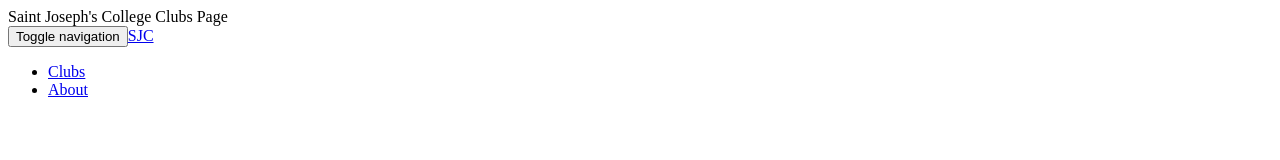
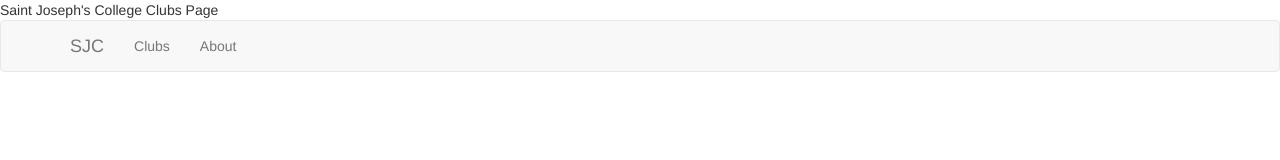
Before and after one commit to Danilo-Zekovic/SJCclubs, a website: page html/index.html in a window 1280 px wide. Drawn offline with Linux system fonts and the light colour scheme.

Commit message:
finally made it work

```diff
--- a/html/index.html
+++ b/html/index.html
@@ -13,14 +13,16 @@
 
  <title>Our First SPA</title>
 
- <!-- Our "good enough for now" stylesheet -->
-
+ <!-- My stylesheet -->
+ <link rel="stylesheet" href="../css/maincss.css" type="text/css" />
 
  <!-- id is needed for this stylesheet so it can be swapped out -->
 
 
  <!-- Third-party libraries -->
  <script src="../lib/jquery-1.11.3.min.js"></script>
+ <link rel="stylesheet" href="../lib/bootstrap-3.3.6-dist/css/bootstrap.min.css">
+ <script src="../lib/bootstrap-3.3.6-dist/js/bootstrap.min.js"></script>
 
 
  <!-- My Javascript -->
```
